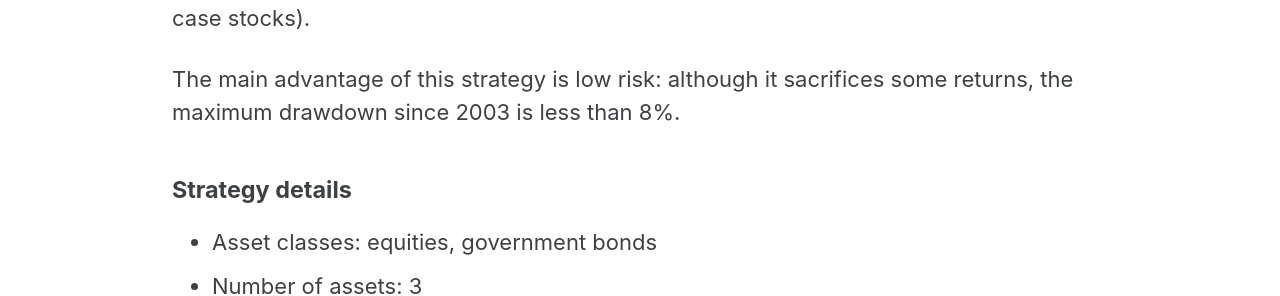
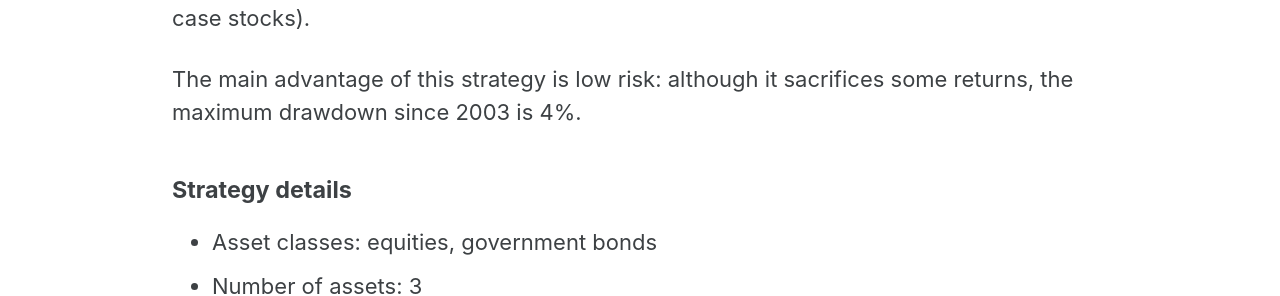
Before and after one commit to IthacaResearch/ithacaresearch.github.io, a Jekyll site: the page built from _posts/2019-07-12-Target-Volatility.md, in a window 1280 px wide and 900 px high. Shown: the part 347-643 px from the top of the window. Built offline with Jekyll 4.4.1, drawn with Linux system fonts in a browser that asks for light colours; cached includes are drawn as plain includes.

Commit message:
Update 2019-07-12-Target-Volatility.md

```diff
--- a/_posts/2019-07-12-Target-Volatility.md
+++ b/_posts/2019-07-12-Target-Volatility.md
@@ -9,7 +9,7 @@ excerpt_separator:  <!--more-->
 
 The rationale of this strategy is rather simple: allocate most of the capital to safe assets (like cash or bonds) when times get rough, otherwise allocate more to risk assets (in this case stocks).
 
-The main advantage of this strategy is low risk: although it sacrifices some returns, the maximum drawdown since 2003 is less than 8%.
+The main advantage of this strategy is low risk: although it sacrifices some returns, the maximum drawdown since 2003 is 4%.
 
 #### Strategy details
 * Asset classes: equities, government bonds
```
